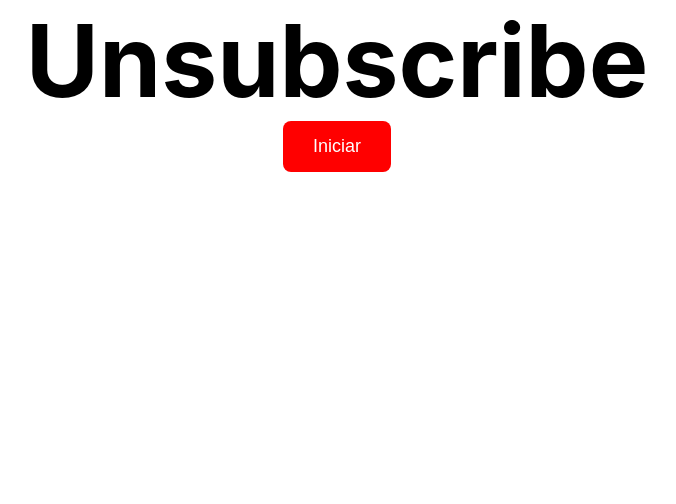
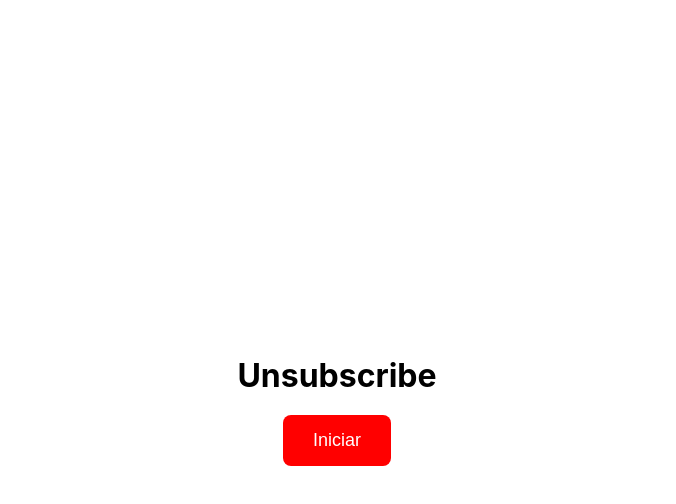
Before and after one commit to moises-paz-101010/unsubscribe, a React (Create React App) app in the folder front_end/: page / in a window 1280 px wide. Shown: the top 504 px of the page, without its empty margins (303-979 px from the left). Built offline with nearby package versions, Linux system fonts and the light colour scheme.

Commit message:
corrigindo centralização do titulo e botão da página principal

```diff
--- a/front_end/src/Components/Botao/botao.css
+++ b/front_end/src/Components/Botao/botao.css
@@ -1,14 +1,3 @@
-* {
-  margin: 0;
-  padding: 0;
-  box-sizing: border-box;
-}
-
-.container {
-  display: grid;
-  place-items: center;
-  height: 100%;
-}
 
 .botao-vermelho {
   background-color: #ff0000;
--- a/front_end/src/Components/Botao/botao.js
+++ b/front_end/src/Components/Botao/botao.js
@@ -3,11 +3,10 @@ import "./botao.css";
 
 function Botao(){
     return (
-        <div className="container">
-            <button className="botao-vermelho">
-                Iniciar
-            </button>
-        </div>
+
+        <button className="botao-vermelho">
+            Iniciar
+        </button>
     );
 }
 
--- a/front_end/src/Pages/Home/home.css
+++ b/front_end/src/Pages/Home/home.css
@@ -1,12 +1,18 @@
-* {
-    margin: 0;
-    padding: 0;
-    box-sizing: border-box;
+
+body, html {
+  height: 100%;
+  margin: 0;
+}
+
+.home-container {
+  display: flex;
+  flex-direction: column;
+  justify-content: center;
+  align-items: center;
+  height: 100vh;
+  text-align: center;
 }
 
 h1 {
-    font-size: 100px;
-    display: grid;
-    place-items: center;
-    height: 100%;
+    margin-bottom: 20px;
 }
--- a/front_end/src/Pages/Home/home.js
+++ b/front_end/src/Pages/Home/home.js
@@ -4,13 +4,12 @@ import "./home.css";
 
 function Home(){
     return (
-        <React.Fragment>
+        <div className='home-container'>
             <h1>
                 Unsubscribe
             </h1>
-
-            {<Botao />}
-        </React.Fragment>
+            <Botao />
+        </div>
     )
 }
 export default Home;
```
